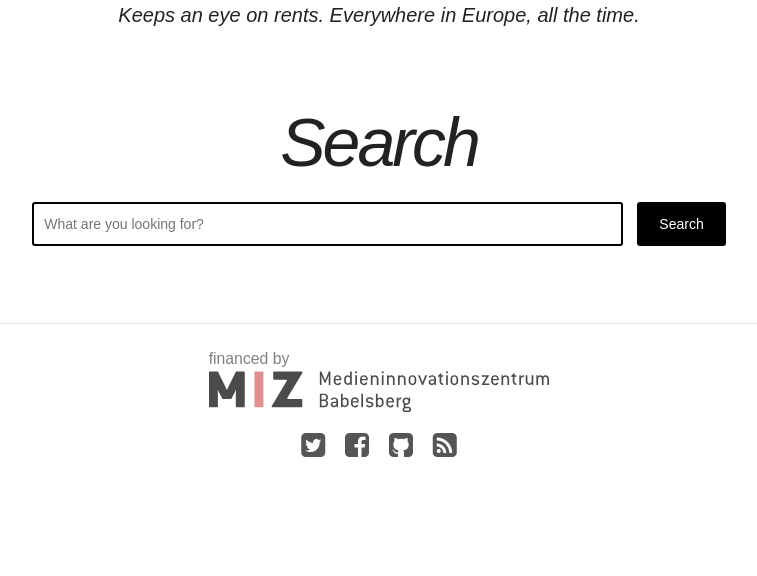
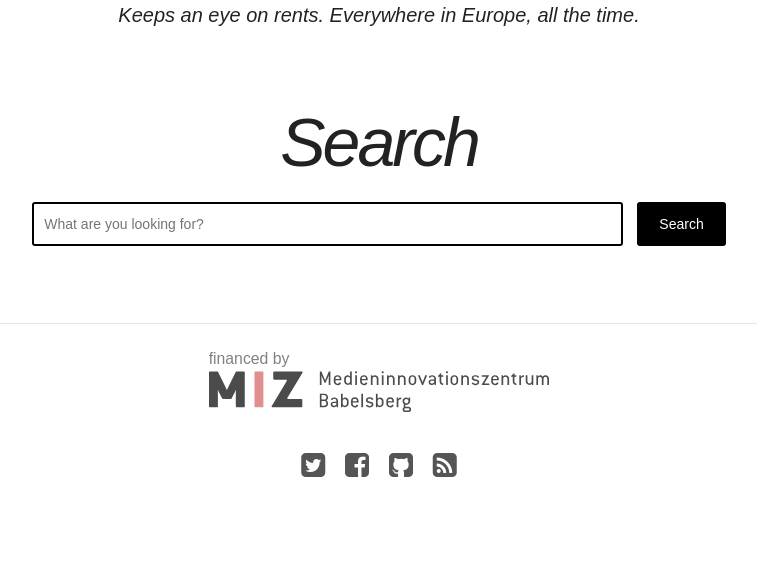
Before and after one commit to jplusplus/rentswatch-blog, a Jekyll site: the page built from search/index.md, in a window 1280 px wide. Shown: the part 347-923 px from the top of the page, without its empty margins (261-1018 px from the left). Built offline with Jekyll 4.4.1, drawn with Linux system fonts in a browser that asks for light colours; nearby versions of some CDN libraries.

```diff
--- a/_config.yml
+++ b/_config.yml
@@ -5,7 +5,7 @@ locale: en_US
 description: Keeps an eye on rents. Everywhere in Europe, all the time.
 logo: site-logo.svg
 search: true
-baseurl: '/'
+baseurl: 'http://blog.rentswatch.com'
 production_url : http://blog.rentswatch.com
 
 # Jekyll configuration
--- a/_sass/_footer.scss
+++ b/_sass/_footer.scss
@@ -31,7 +31,7 @@
 
 
 .miz-logo {
-  margin-bottom:20px;
+  margin-bottom:40px;
   display: block;
   opacity:0.7;
 
```
